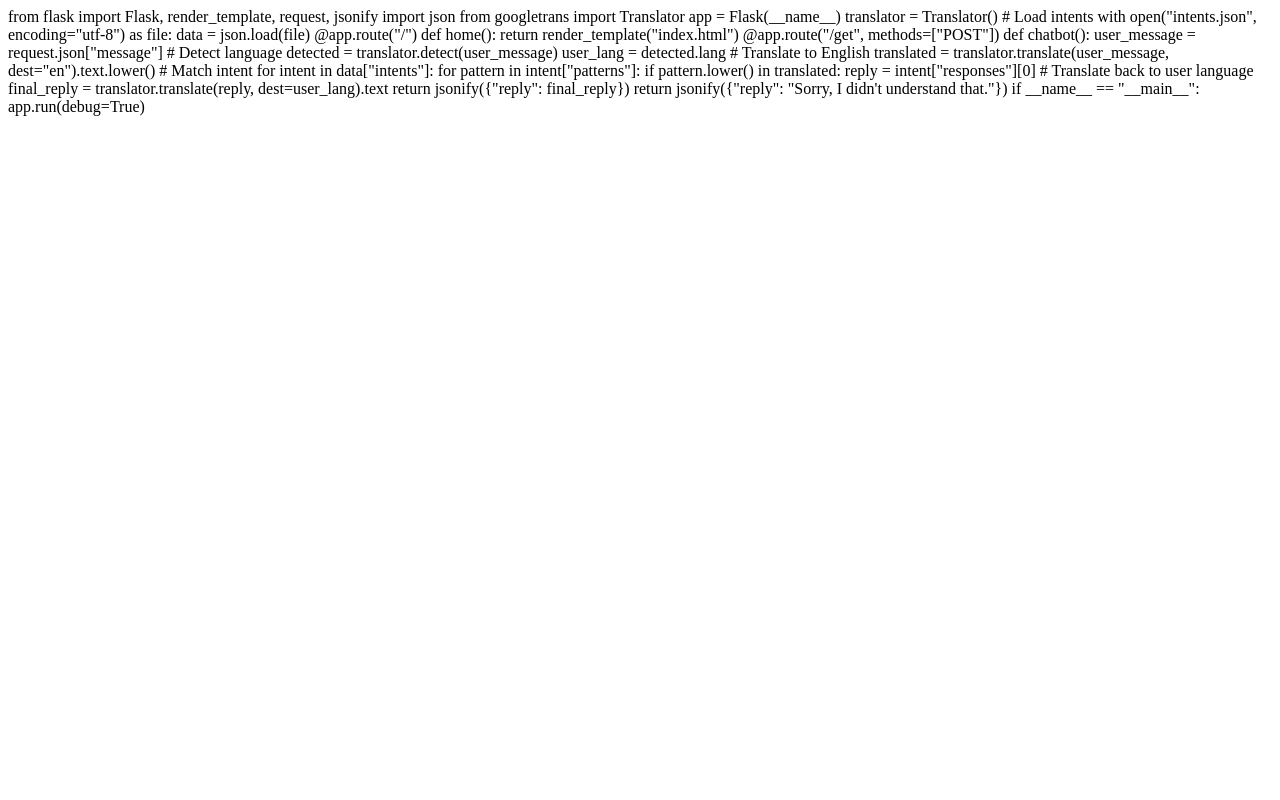
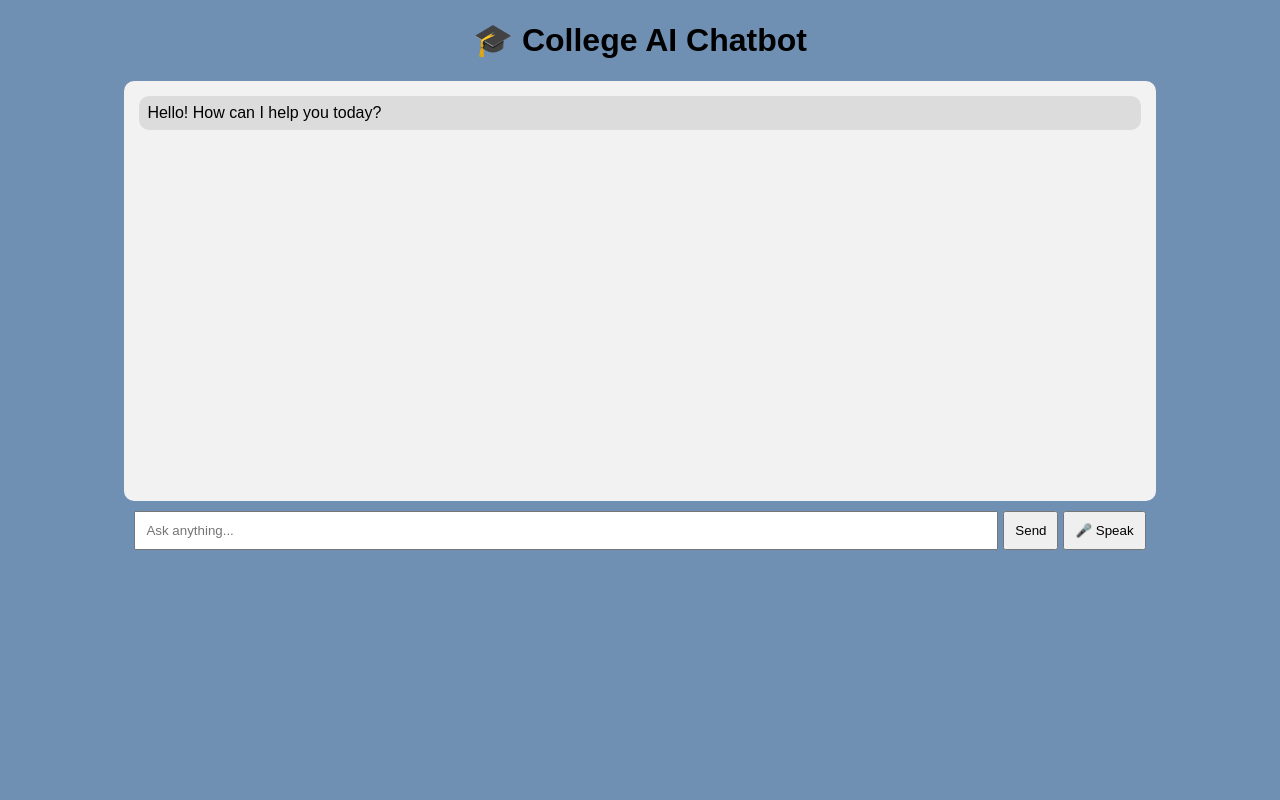
Before and after one commit to codewithgeeta-creator/chatbot-system, a Flask app: page / in a window 1280 px wide. Run offline with Flask 3, Linux system fonts and the light colour scheme.

Commit message:
Update index.html

```diff
--- a/templates/index.html
+++ b/templates/index.html
@@ -1,44 +1,137 @@
-from flask import Flask, render_template, request, jsonify
-import json
-from googletrans import Translator
+<!DOCTYPE html>
+<html>
+<head>
+    <title>College AI Chatbot</title>
 
-app = Flask(__name__)
-translator = Translator()
+    <style>
+        body {
+            font-family: Arial;
+            background-color: #6f8fb3;
+        }
 
-# Load intents
-with open("intents.json", encoding="utf-8") as file:
-    data = json.load(file)
+        h1 {
+            text-align: center;
+            color: black;
+        }
 
+        #chatbox {
+            width: 80%;
+            height: 400px;
+            margin: auto;
+            background: #f2f2f2;
+            border-radius: 10px;
+            padding: 10px;
+            overflow-y: scroll;
+        }
 
-@app.route("/")
-def home():
-    return render_template("index.html")
+        .user {
+            text-align: right;
+            background: #1e90ff;
+            color: white;
+            padding: 8px;
+            margin: 5px;
+            border-radius: 10px;
+        }
 
+        .bot {
+            text-align: left;
+            background: #dcdcdc;
+            padding: 8px;
+            margin: 5px;
+            border-radius: 10px;
+        }
 
-@app.route("/get", methods=["POST"])
-def chatbot():
-    user_message = request.json["message"]
+        #inputArea {
+            width: 80%;
+            margin: auto;
+            display: flex;
+            margin-top: 10px;
+        }
 
-    # Detect language
-    detected = translator.detect(user_message)
-    user_lang = detected.lang
+        #text {
+            flex: 1;
+            padding: 10px;
+        }
 
-    # Translate to English
-    translated = translator.translate(user_message, dest="en").text.lower()
+        button {
+            padding: 10px;
+            margin-left: 5px;
+            cursor: pointer;
+        }
+    </style>
+</head>
 
-    # Match intent
-    for intent in data["intents"]:
-        for pattern in intent["patterns"]:
-            if pattern.lower() in translated:
-                reply = intent["responses"][0]
+<body>
 
-                # Translate back to user language
-                final_reply = translator.translate(reply, dest=user_lang).text
+<h1>🎓 College AI Chatbot</h1>
 
-                return jsonify({"reply": final_reply})
+<div id="chatbox">
+    <div class="bot">Hello! How can I help you today?</div>
+</div>
 
-    return jsonify({"reply": "Sorry, I didn't understand that."})
+<div id="inputArea">
+    <input id="text" type="text" placeholder="Ask anything...">
+    <button onclick="sendMessage()">Send</button>
+    <button onclick="startVoice()">🎤 Speak</button>
+</div>
 
+<script>
+function addMessage(message, sender) {
+    let chatbox = document.getElementById("chatbox");
 
-if __name__ == "__main__":
-    app.run(debug=True)
+    let div = document.createElement("div");
+    div.className = sender;
+    div.innerText = message;
+
+    chatbox.appendChild(div);
+    chatbox.scrollTop = chatbox.scrollHeight;
+}
+
+function sendMessage() {
+    let input = document.getElementById("text");
+    let message = input.value;
+
+    if (message.trim() === "") return;
+
+    addMessage(message, "user");
+
+    fetch("/get", {
+        method: "POST",
+        body: JSON.stringify({message: message}),
+        headers: {"Content-Type": "application/json"}
+    })
+    .then(response => response.json())
+    .then(data => {
+        addMessage(data.reply, "bot");
+        speak(data.reply); // voice output
+    });
+
+    input.value = "";
+}
+
+function startVoice() {
+    let recognition = new (window.SpeechRecognition || window.webkitSpeechRecognition)();
+
+    recognition.lang = "en-IN";
+    recognition.start();
+
+    recognition.onresult = function(event) {
+        let text = event.results[0][0].transcript;
+        document.getElementById("text").value = text;
+        sendMessage();
+    };
+
+    recognition.onerror = function() {
+        alert("Voice recognition error. Please try again.");
+    };
+}
+
+function speak(text) {
+    let speech = new SpeechSynthesisUtterance(text);
+    speech.lang = "en-IN";
+    window.speechSynthesis.speak(speech);
+}
+</script>
+
+</body>
+</html>
```
